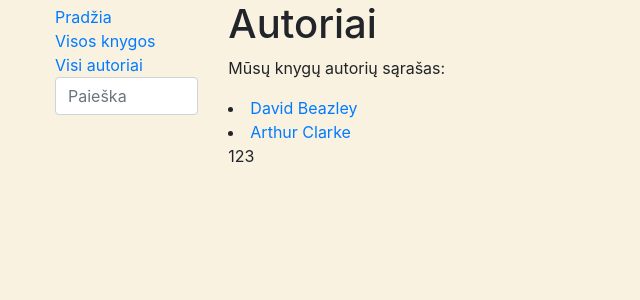
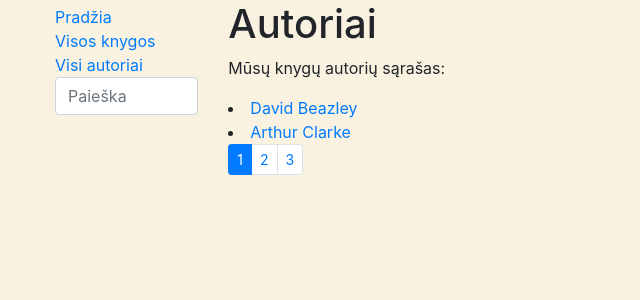
Before and after one commit to ram-pyth/djangoPTU18, a Django app: page /library/authors/ in a window 1280 px wide. Shown: the top 300 px of the page, without its empty margins (0-640 px from the left). Run offline with Django 4.2, Linux system fonts and the light colour scheme; data comes from the database, SQL or seed files in the repository; some libraries are stand-ins or nearby versions.

Commit message:
paskaita 6 puslapiavimas 2(baigtas)

```diff
--- a/library/templates/authors.html
+++ b/library/templates/authors.html
@@ -9,12 +9,16 @@
 {% endfor %}
 
 {% if authors_t.has_other_pages %}
-<ul class="pagination">
+<ul class="pagination pagination-sm">
 {% for nr in authors_t.paginator.page_range %}
-    {% if authors_t.page == nr %}
-        <li class="page-item active">{{ nr }}</li>
+    {% if authors_t.number == nr %}
+        <li class="page-item active">
+            <a class="page-link" href="?page={{ nr }}">{{ nr }}</a>
+        </li>
     {% else %}
-        <li class="page-item">{{ nr }}</li>
+        <li class="page-item">
+            <a class="page-link" href="?page={{ nr }}">{{ nr }}</a>
+        </li>
     {% endif %}
 {% endfor %}
 </ul>
```
